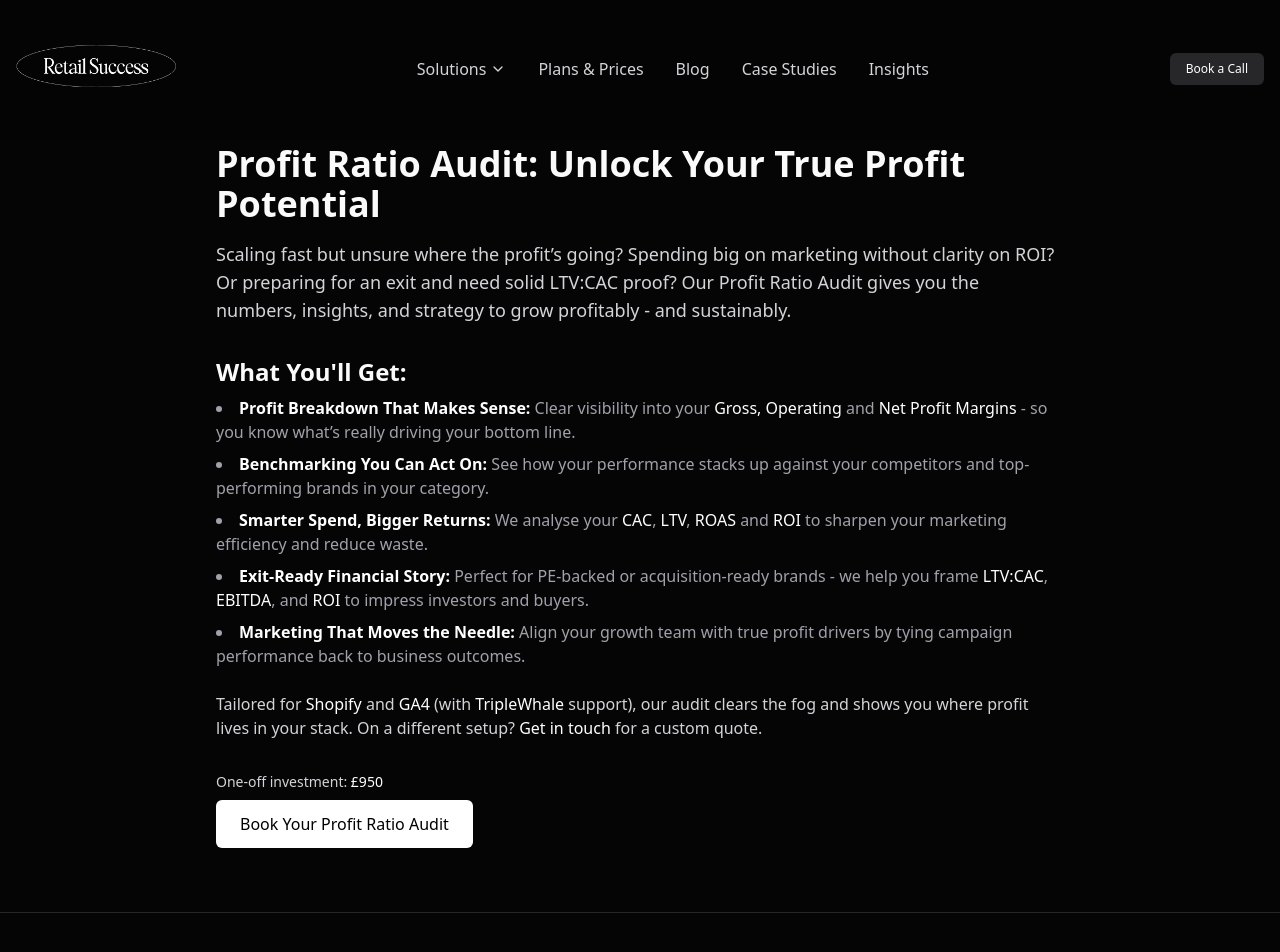
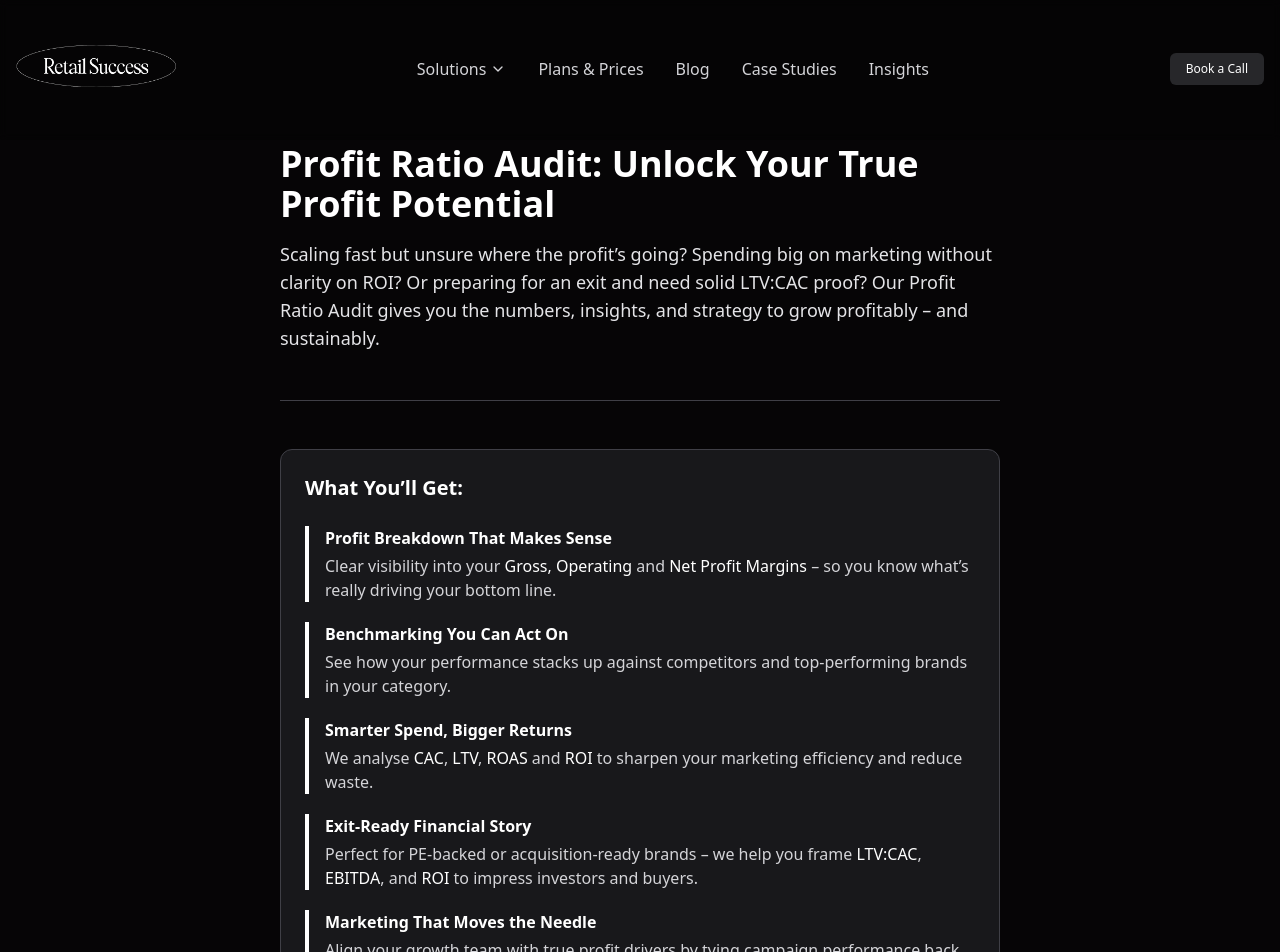
Before and after one commit to RetailSuccessCoach/retail-success-coach, a Next.js app: page /profit-ratio-audit in a window 1280 px wide. Shown: the top 952 px of the page. Built offline with nearby package versions, Linux system fonts and the light colour scheme.

Commit message:
Refine Profit Ratio Audit layout and improve accessibility

```diff
--- a/src/app/profit-ratio-audit/page.tsx
+++ b/src/app/profit-ratio-audit/page.tsx
@@ -17,88 +17,81 @@ export default function ProfitRatioAuditPage() {
         />
       </Head>
       <MainLayout>
-        <section className="py-16 px-6 max-w-4xl mx-auto">
-          <h1 className="text-4xl font-bold mb-4">
+        <section
+          aria-label="Profit Ratio Audit Information"
+          className="py-16 px-4 sm:px-6 max-w-3xl mx-auto text-zinc-300 space-y-12"
+        >
+          {/* Header */}
+          <div className="space-y-4">
+            <h1 className="text-3xl sm:text-4xl font-bold text-white leading-snug">
               Profit Ratio Audit: Unlock Your True Profit Potential
             </h1>
-          <p className="text-lg text-zinc-300 mb-6">
-            Scaling fast but unsure where the profit’s going? Spending big on
-            marketing without clarity on ROI? Or preparing for an exit and need
-            solid LTV:CAC proof? Our Profit Ratio Audit gives you the numbers,
-            insights, and strategy to grow profitably - and sustainably.
+            <p className="text-base sm:text-lg leading-relaxed text-zinc-200">
+              Scaling fast but unsure where the profit’s going? Spending big on marketing without clarity on ROI? Or preparing for an exit and need solid LTV:CAC proof? Our Profit Ratio Audit gives you the numbers, insights, and strategy to grow profitably – and sustainably.
             </p>
+          </div>
 
-          <h2 className="text-2xl font-semibold mt-8 mb-2">
-            What You'll Get:
-          </h2>
-          <ul className="list-disc list-inside text-zinc-400 space-y-2">
-            <li>
-              <span className="font-semibold text-white">
-                Profit Breakdown That Makes Sense:
-              </span>{" "}
-              Clear visibility into your{" "}
-              <span className="text-white">Gross, Operating</span> and{" "}
-              <span className="text-white">Net Profit Margins</span> - so you
-              know what’s really driving your bottom line.
-            </li>
-            <li>
-              <span className="font-semibold text-white">
-                Benchmarking You Can Act On:
-              </span>{" "}
-              See how your performance stacks up against your competitors and
-              top-performing brands in your category.
-            </li>
-            <li>
-              <span className="font-semibold text-white">
-                Smarter Spend, Bigger Returns:
-              </span>{" "}
-              We analyse your{" "}
-              <span className="text-white">CAC</span>,{" "}
-              <span className="text-white">LTV</span>,{" "}
-              <span className="text-white">ROAS</span> and{" "}
-              <span className="text-white">ROI</span> to sharpen your marketing
-              efficiency and reduce waste.
-            </li>
-            <li>
-              <span className="font-semibold text-white">
-                Exit-Ready Financial Story:
-              </span>{" "}
-              Perfect for PE-backed or acquisition-ready brands - we help you
-              frame <span className="text-white">LTV:CAC</span>,{" "}
-              <span className="text-white">EBITDA</span>, and{" "}
-              <span className="text-white">ROI</span> to impress investors and
-              buyers.
-            </li>
-            <li>
-              <span className="font-semibold text-white">
-                Marketing That Moves the Needle:
-              </span>{" "}
-              Align your growth team with true profit drivers by tying campaign
-              performance back to business outcomes.
-            </li>
-          </ul>
+          {/* Divider */}
+          <div className="border-t border-zinc-700" />
 
-          <p className="mt-6 text-zinc-300">
-            Tailored for <span className="text-white">Shopify</span> and{" "}
-            <span className="text-white">GA4</span> (with{" "}
-            <span className="text-white">TripleWhale</span> support), our audit
-            clears the fog and shows you where profit lives in your stack. On a
-            different setup?{" "}
+          {/* What You’ll Get */}
+          <div className="bg-zinc-900 border border-zinc-700 rounded-xl p-5 sm:p-6">
+            <h2 className="text-xl font-semibold text-white mb-6">What You’ll Get:</h2>
+
+            <div className="space-y-5 text-sm sm:text-base leading-relaxed">
+              <div className="border-l-4 border-white pl-4">
+                <p className="text-white font-semibold mb-1">Profit Breakdown That Makes Sense</p>
+                <p className="text-zinc-300">Clear visibility into your <span className="text-white">Gross, Operating</span> and <span className="text-white">Net Profit Margins</span> – so you know what’s really driving your bottom line.</p>
+              </div>
+
+              <div className="border-l-4 border-white pl-4">
+                <p className="text-white font-semibold mb-1">Benchmarking You Can Act On</p>
+                <p className="text-zinc-300">See how your performance stacks up against competitors and top-performing brands in your category.</p>
+              </div>
+
+              <div className="border-l-4 border-white pl-4">
+                <p className="text-white font-semibold mb-1">Smarter Spend, Bigger Returns</p>
+                <p className="text-zinc-300">We analyse <span className="text-white">CAC</span>, <span className="text-white">LTV</span>, <span className="text-white">ROAS</span> and <span className="text-white">ROI</span> to sharpen your marketing efficiency and reduce waste.</p>
+              </div>
+
+              <div className="border-l-4 border-white pl-4">
+                <p className="text-white font-semibold mb-1">Exit-Ready Financial Story</p>
+                <p className="text-zinc-300">Perfect for PE-backed or acquisition-ready brands – we help you frame <span className="text-white">LTV:CAC</span>, <span className="text-white">EBITDA</span>, and <span className="text-white">ROI</span> to impress investors and buyers.</p>
+              </div>
+
+              <div className="border-l-4 border-white pl-4">
+                <p className="text-white font-semibold mb-1">Marketing That Moves the Needle</p>
+                <p className="text-zinc-300">Align your growth team with true profit drivers by tying campaign performance back to business outcomes.</p>
+              </div>
+            </div>
+          </div>
+
+          {/* Divider */}
+          <div className="border-t border-zinc-700" />
+
+          {/* Tech Stack Notice */}
+          <div className="space-y-4 text-sm sm:text-base leading-relaxed text-zinc-200">
+            <p>
+              Tailored for <span className="text-white">Shopify</span> and <span className="text-white">GA4</span> (with <span className="text-white">TripleWhale</span> support), our audit clears the fog and shows you where profit lives in your stack. On a different setup?{" "}
               <a href="/contact" className="text-white hover:underline">
                 Get in touch
               </a>{" "}
               for a custom quote.
             </p>
+          </div>
 
-          <div className="mt-8">
-            <p className="text-zinc-300 text-sm mb-2">
+          {/* CTA */}
+          <div className="bg-zinc-800 border border-zinc-700 rounded-xl p-5 sm:p-6 text-center">
+            <p className="text-sm text-zinc-400 mb-3">
               One-off investment: <span className="text-white font-medium">£950</span>
             </p>
             <a
               href="/profit-performance-call"
-              className="inline-block px-6 py-3 bg-white text-black font-medium rounded-md hover:bg-zinc-200 transition"
+              role="button"
+              aria-label="Book your Profit Ratio Audit"
+              className="inline-block px-6 py-3 bg-white text-black font-semibold rounded-full hover:bg-zinc-200 transition-colors"
             >
-              Book Your Profit Ratio Audit
+              Book Your Profit Ratio Audit →
             </a>
           </div>
         </section>
```
Lines whose indentation alone changed are shown as unchanged.
